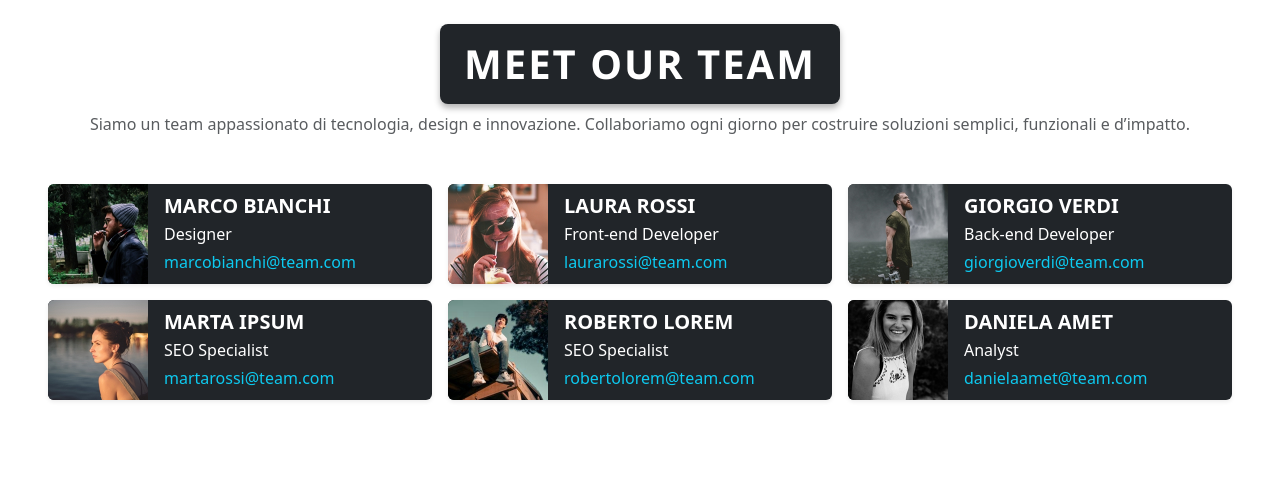
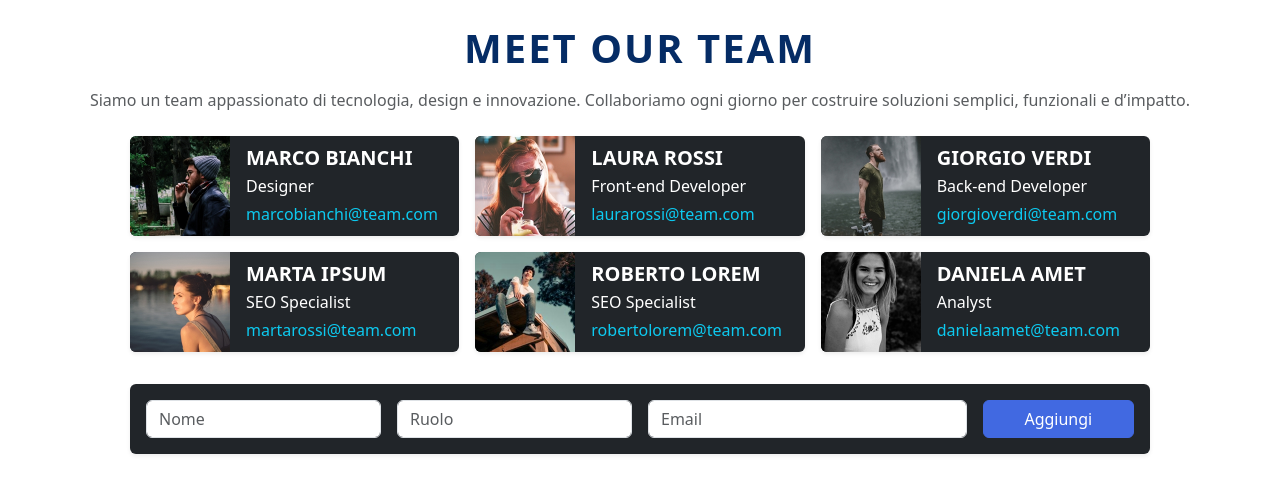
Before and after one commit to amletodellaloggia/js-our-team, a plain HTML site: page index.html in a window 1280 px wide. Drawn offline with nearby package versions, Linux system fonts and the light colour scheme.

Commit message:
[upd] index.html (minimal style), [upd] script.js (add members form, add members card) [upd] css (H1 style, form button style, form container style) [add] img (newmember.png)

```diff
--- a/css/style.css
+++ b/css/style.css
@@ -1,19 +1,41 @@
-/* CSS RESET */
+/* CSS Reset */
 * {
   margin: 0;
   padding: 0;
   box-sizing: border-box;
 }
+
 /* H1 */
-.team-title {
-  background-color: #212529;
-  color: #fff;
+h1 {
   font-weight: 700;
+  font-size: 2.5rem;
+  color: #0d6efd;
   text-transform: uppercase;
-  padding: 1rem 1.5rem;
+  letter-spacing: 2px;
+  text-align: center;
+  margin-bottom: 1rem;
+}
+
+/* FORM BUTTON */
+#add-member-form button {
+  background-color: royalblue;
+  border-color: royalblue;
+  color: white;
+  transition: background-color 0.3s ease, border-color 0.3s ease;
+}
+
+#add-member-form button:hover {
+  background-color: #4169e1;
+  border-color: #4169e1;
+  color: white;
+}
+
+/* FORM CONTAINER */
+#form-wrapper {
+  margin-top: 2rem;
   border-radius: 0.5rem;
-  box-shadow: 0 4px 6px rgb(0 0 0 / 0.3);
-  display: inline-block;
-  font-family: 'Segoe UI', Tahoma, Geneva, Verdana, sans-serif;
-  letter-spacing: 0.05em;
+  padding: 1rem;
+  background-color: #212529; /* stesso sfondo dark delle card */
+  box-shadow: 0 .125rem .25rem rgba(0,0,0,.075);
+  color: white;
 }
--- a/index.html
+++ b/index.html
@@ -1,5 +1,5 @@
 <!DOCTYPE html>
-<html lang="EN">
+<html lang="it">
 
 <head>
 	<meta charset="UTF-8" />
@@ -12,15 +12,15 @@
 <body>
 	<div class="container py-4">
 		<div class="text-center mb-4">
-			<h1 class="team-title">Meet our Team</h1>
+			<h1 class="fw-bold text-primary-emphasis">Meet our Team</h1>
 			<p class="text-muted mb-0">
 				Siamo un team appassionato di tecnologia, design e innovazione. Collaboriamo ogni giorno per costruire
 				soluzioni semplici, funzionali e d’impatto.
 			</p>
 		</div>
-	</div>
-	<!-- Container per le card -->
-	<div class="row gx-2 gy-2" id="team-container"></div>
+
+		<!-- Container per le card -->
+		<div class="row gx-3 gy-3 px-3 px-md-5" id="team-container"></div>
 	</div>
 	<script src="script.js"></script>
 </body>
--- a/script.js
+++ b/script.js
@@ -41,8 +41,41 @@ const teamMembers = [
 const container = document.getElementById("team-container");
 container.classList.add("row", "gx-3", "gy-3", "px-3", "px-md-5"); // Aggiungo classi Bootstrap
 
-// Per ogni membro del team, creo una card
-teamMembers.forEach((member) => {
+// Creo il form per aggiungere membri
+const formWrapper = document.createElement("div");
+formWrapper.id = "form-wrapper";
+formWrapper.className = "bg-dark text-white shadow-sm rounded p-3 mb-4 mx-3 mx-md-5";
+
+const form = document.createElement("form");
+form.id = "add-member-form";
+form.className = "row g-3 justify-content-center";
+
+form.innerHTML = `
+  <div class="col-12 col-md-3">
+    <input type="text" class="form-control" id="name" placeholder="Nome" required />
+  </div>
+  <div class="col-12 col-md-3">
+    <input type="text" class="form-control" id="role" placeholder="Ruolo" required />
+  </div>
+  <div class="col-12 col-md-4">
+    <input type="email" class="form-control" id="email" placeholder="Email" required />
+  </div>
+  <div class="col-12 col-md-2 d-grid">
+    <button type="submit" class="btn btn-primary">Aggiungi</button>
+  </div>
+`;
+
+formWrapper.appendChild(form);
+
+const mainContainer = container.closest(".container");
+if (mainContainer) {
+  mainContainer.appendChild(formWrapper);
+} else {
+  document.body.appendChild(formWrapper);
+}
+
+// Funzione per creare card e inserirle nel container
+function addMemberCard(member) {
   // Uso destructuring per estrarre i campi da ogni oggetto
   const { name, role, email, img } = member;
 
@@ -56,12 +89,16 @@ teamMembers.forEach((member) => {
 
   // Creo l'immagine del membro (sarà affiancata al testo)
   const image = document.createElement("img");
-  Object.assign(image, {
-    src: img,
-    alt: name,
-    className: "img-fluid",
-    style: "width: 100px; height: 100%; object-fit: cover",
-  });
+  Object.assign(image.style, {
+  width: "100px",
+  height: "100%",
+  objectFit: "cover",
+  display: "block",
+});
+
+image.src = img;
+image.alt = name;
+card.style.height = "100px";
 
   // Creo il corpo della card con nome, ruolo e email
   const body = document.createElement("div");
@@ -94,4 +131,28 @@ teamMembers.forEach((member) => {
 
   // Inserisco la colonna nel container principale
   container.appendChild(col);
+}
+
+teamMembers.forEach(addMemberCard);
+
+form.addEventListener("submit", (e) => {
+  e.preventDefault();
+
+  const name = form.name.value;
+  const role = form.role.value;
+  const email = form.email.value;
+
+  if (name === "" || role === "" || email === "") return;
+
+  const newMember = {
+    name,
+    role,
+    email,
+    img: "img/newmember.png",
+  };
+
+  teamMembers.push(newMember);
+  addMemberCard(newMember);
+
+  form.reset();
 });
```
Also changed, not shown: img/newmember.png (added).
